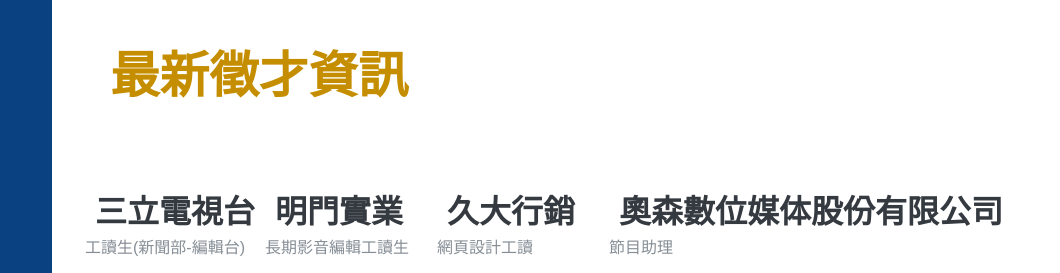
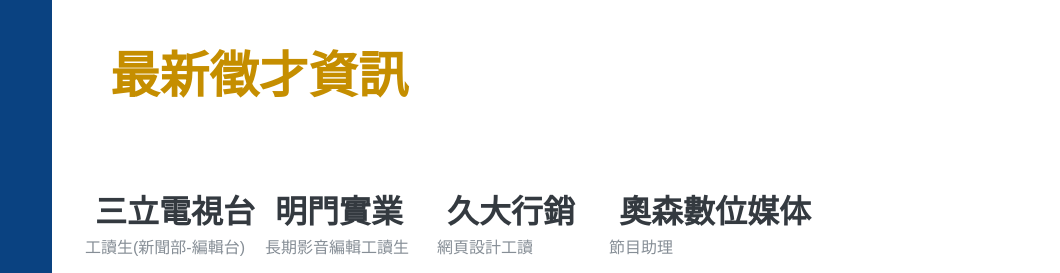
Before and after one commit to SHUICSGETJOBS/SHUICSGETJOBS.github.io, a website: page index.html in a window 1280 px wide. Shown: the part 123-396 px from the top of the page, 220-1280 px from the left. Drawn offline with nearby package versions, Linux system fonts and the light colour scheme; a web font is replaced by a local one.

Commit message:
Update index.html

```diff
--- a/index.html
+++ b/index.html
@@ -140,7 +140,7 @@
   <div class="column" style="background-color:;">
    <section>
 	<header>
-	<h3>奧森數位媒体股份有限公司</h3>
+	<h3>奧森數位媒体</h3>
 	</header>
 	<p class="subtitle">節目助理</p>
 	<p><a href="https://www.1111.com.tw/job/80288186/"><img class="rounded-circle" src="https://i.imgur.com/L1cwNHU.jpg" alt="Generic placeholder image" width="140" height="140"></a></p>
```
